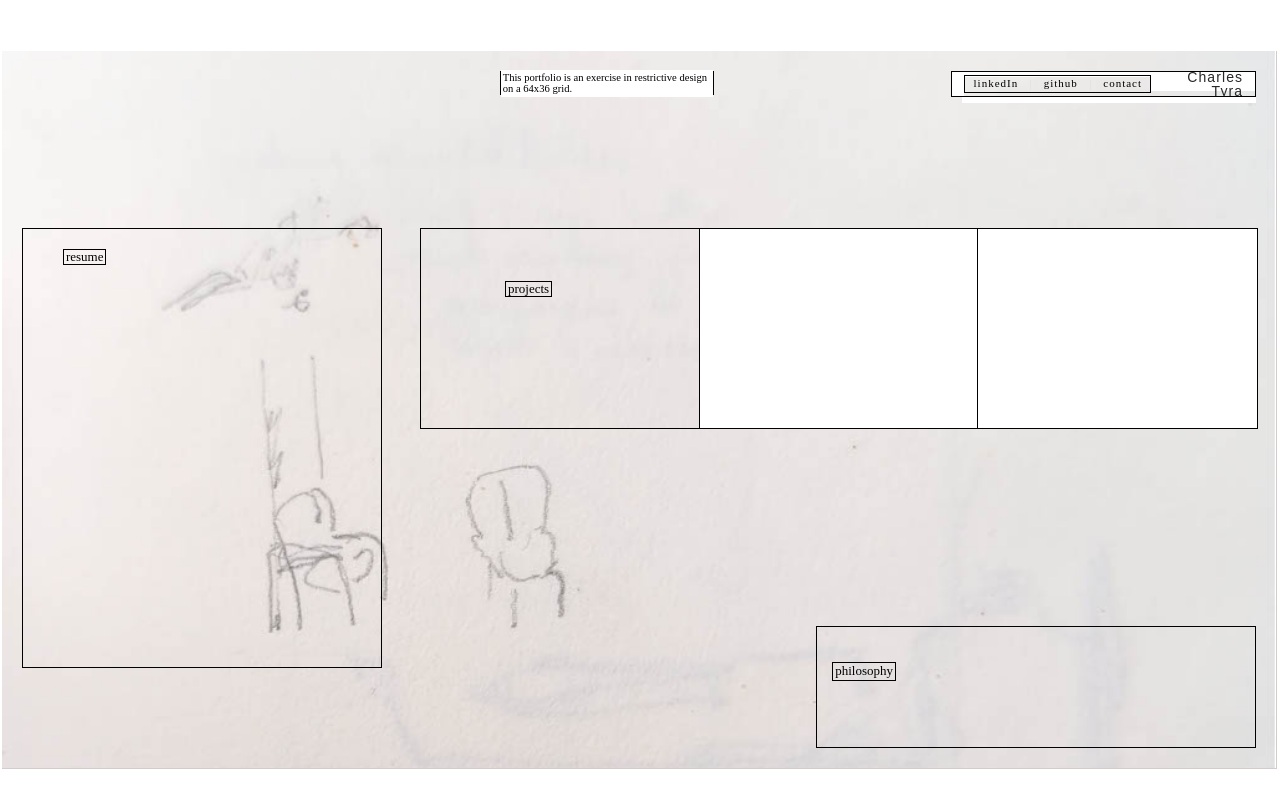
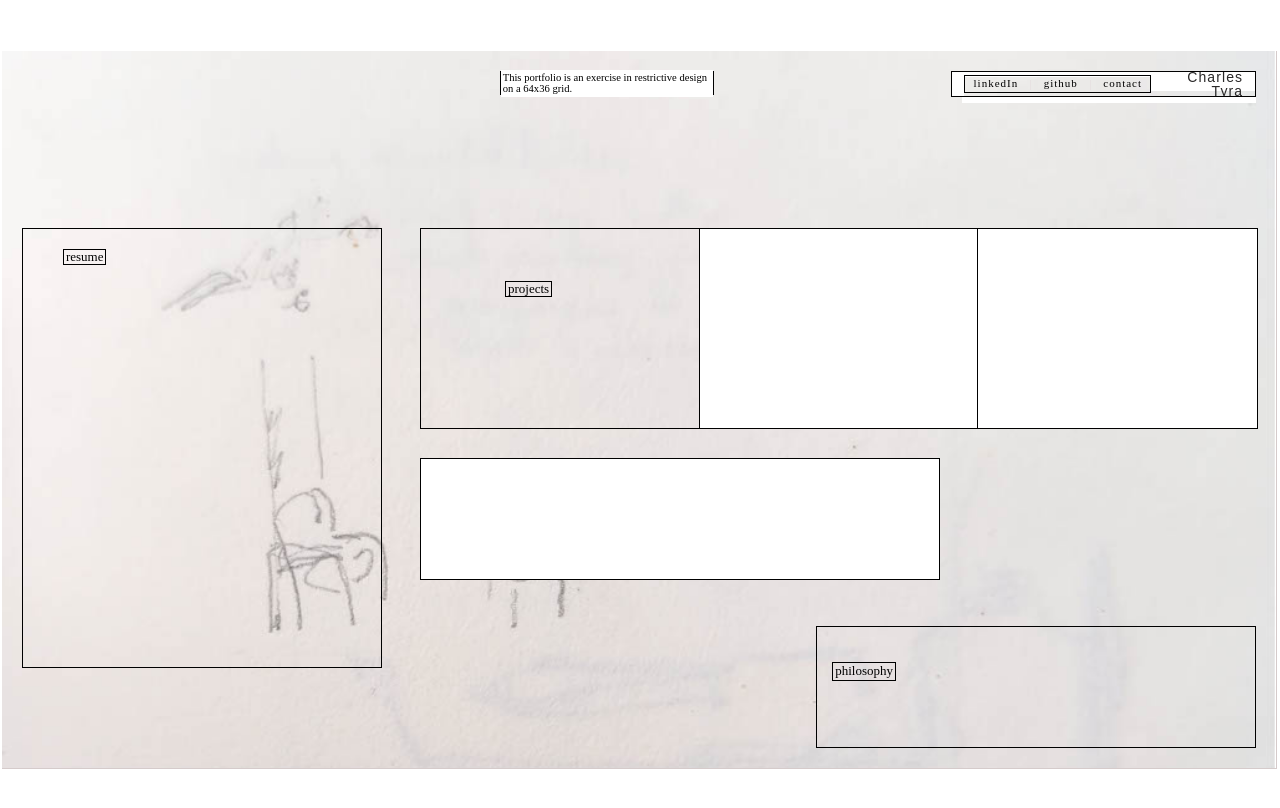
Before and after one commit to charles-tyra/portfolio, a React (Create React App) app: page / in a window 1280 px wide. Shown: the top 808 px of the page. Built offline with nearby package versions, Linux system fonts and the light colour scheme; a web font is replaced by a local one.

Commit message:
Placeholder4 CSS + Creation - final positon.

```diff
--- a/src/App.css
+++ b/src/App.css
@@ -203,10 +203,23 @@ table {
   margin-top: calc(500% / 36);
   margin-left: calc(4900% / 64);
 
+  height: calc(1000% / 36);
   width: calc(1400% / 64);
-  height: calc(1000% / 36);
 
   background-color: white;
+  border: 1px solid black;
+}
+
+#placeholder4 {
+  position: absolute;
+
+  margin-top: calc(1150% / 36);
+  margin-left: calc(2100% / 64);
+
+  height: calc(600% / 36);
+  width: calc(2600% / 64);
+
+  background: white;
   border: 1px solid black;
 }
 
--- a/src/App.js
+++ b/src/App.js
@@ -60,6 +60,7 @@ function App() {
 
           <div id='placeholder2' />
           <div id='placeholder3' />
+          <div id='placeholder4' />
         </div>
       </div>
 
```
